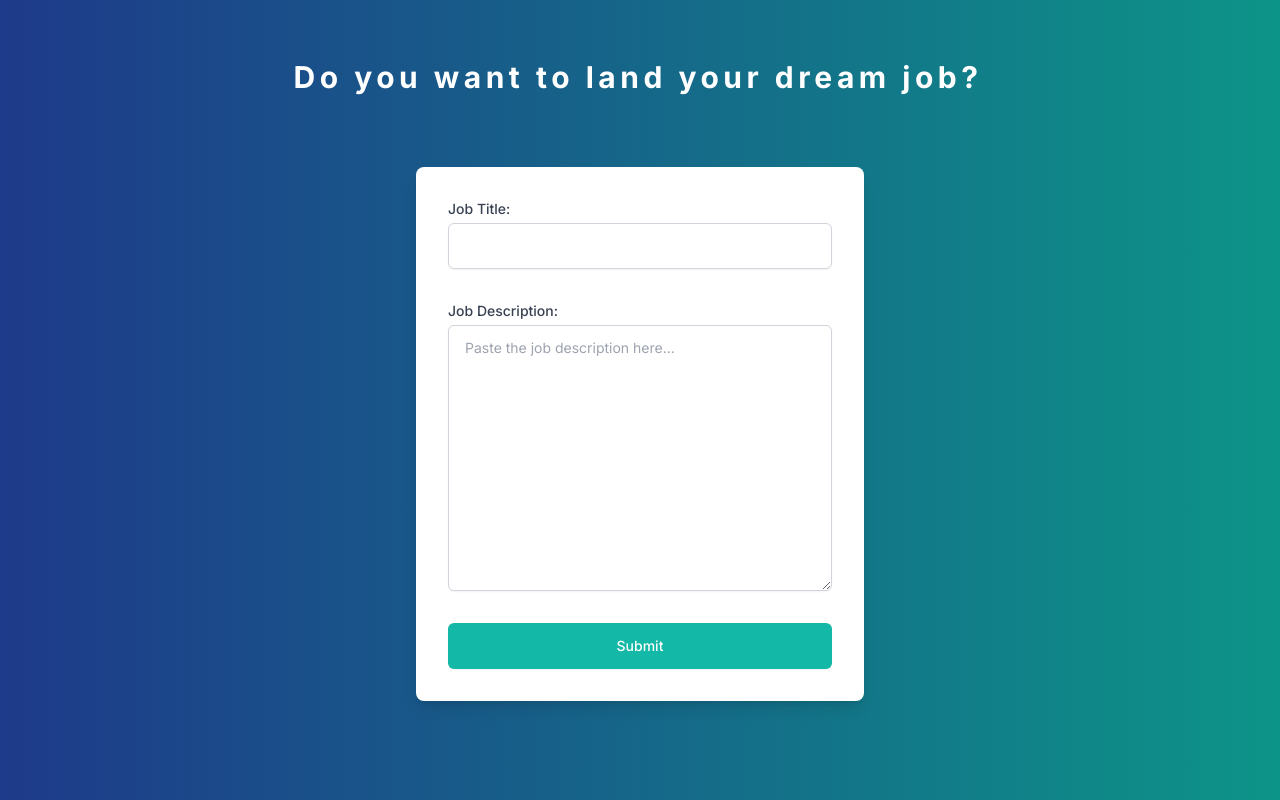
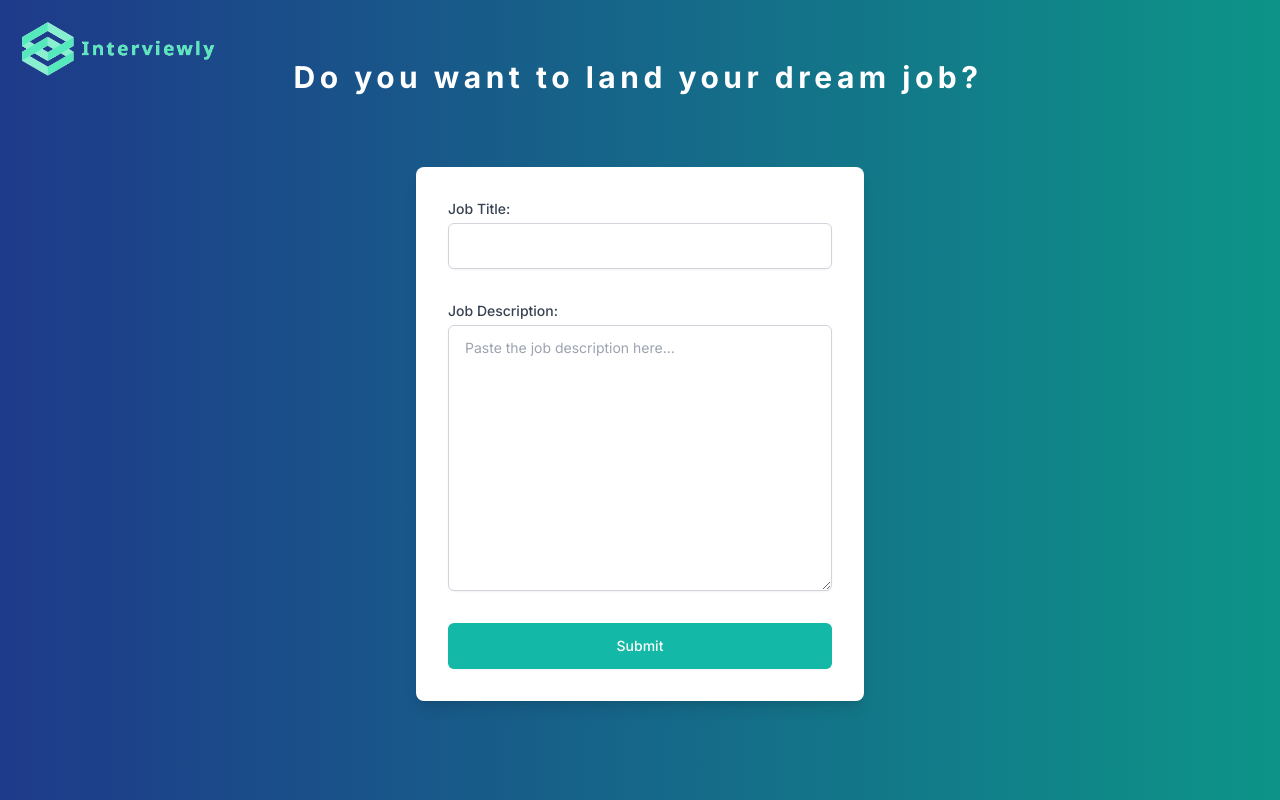
Before and after one commit to z4ab/Interviewly.ai, a Next.js app: page /formPage in a window 1280 px wide. Built offline with nearby package versions, Linux system fonts and the light colour scheme.

Commit message:
logo top left

```diff
--- a/src/app/(main)/FeedbackPage/page.js
+++ b/src/app/(main)/FeedbackPage/page.js
@@ -3,7 +3,8 @@
 import Feedback from "@/components/Feedback";
 import { NavigationMenu, NavigationMenuItem, NavigationMenuLink } from '@radix-ui/react-navigation-menu';
 import { useRouter, useSearchParams } from 'next/navigation';
-
+import Link from "next/link";
+import Image from "next/image";
 
 export default function FeedbackPage() {
   const searchParams = useSearchParams();
@@ -13,6 +14,11 @@ export default function FeedbackPage() {
 
   return (
     <div className="flex flex-col justify-center items-center min-h-screen bg-gradient-to-r from-blue-900 to-teal-600">
+      <div className="absolute top-4 left-4">
+        <Link href="/">
+          <Image src='/sidelogo.png' width={200} height={100} alt="Logo" />
+        </Link>
+      </div>
       <h1 className="text-3xl font-bold typewriter1 text-white">
         You are a superstar! Here is some feedback on your interview!
       </h1>
--- a/src/app/(main)/formPage/page.js
+++ b/src/app/(main)/formPage/page.js
@@ -1,15 +1,19 @@
-// app/formPage.page.js
+
 import MyForm from "@/components/form";
+import Link from "next/link";
+import Image from "next/image";
 
 export default function FormPage() {
   return (
-        <div className="flex flex-col justify-center items-center min-h-screen bg-gradient-to-r from-blue-900 to-teal-600">
-            <h1 className="text-3xl font-bold typewriter text-white">
+    <div className="relative flex flex-col justify-center items-center min-h-screen bg-gradient-to-r from-blue-900 to-teal-600">
+      <div className="absolute top-4 left-4">
+        <Link href="/">
+          <Image src='/sidelogo.png' width={200} height={100} alt="Logo" />
+        </Link>
+      </div>
+      <h1 className="text-3xl font-bold typewriter text-white text-center mt-4">
         Do you want to land your dream job?
-
       </h1>
-
-
       <div className="w-full max-w-md mt-8">
         <MyForm />
       </div>
```
Lines whose indentation alone changed are shown as unchanged.
